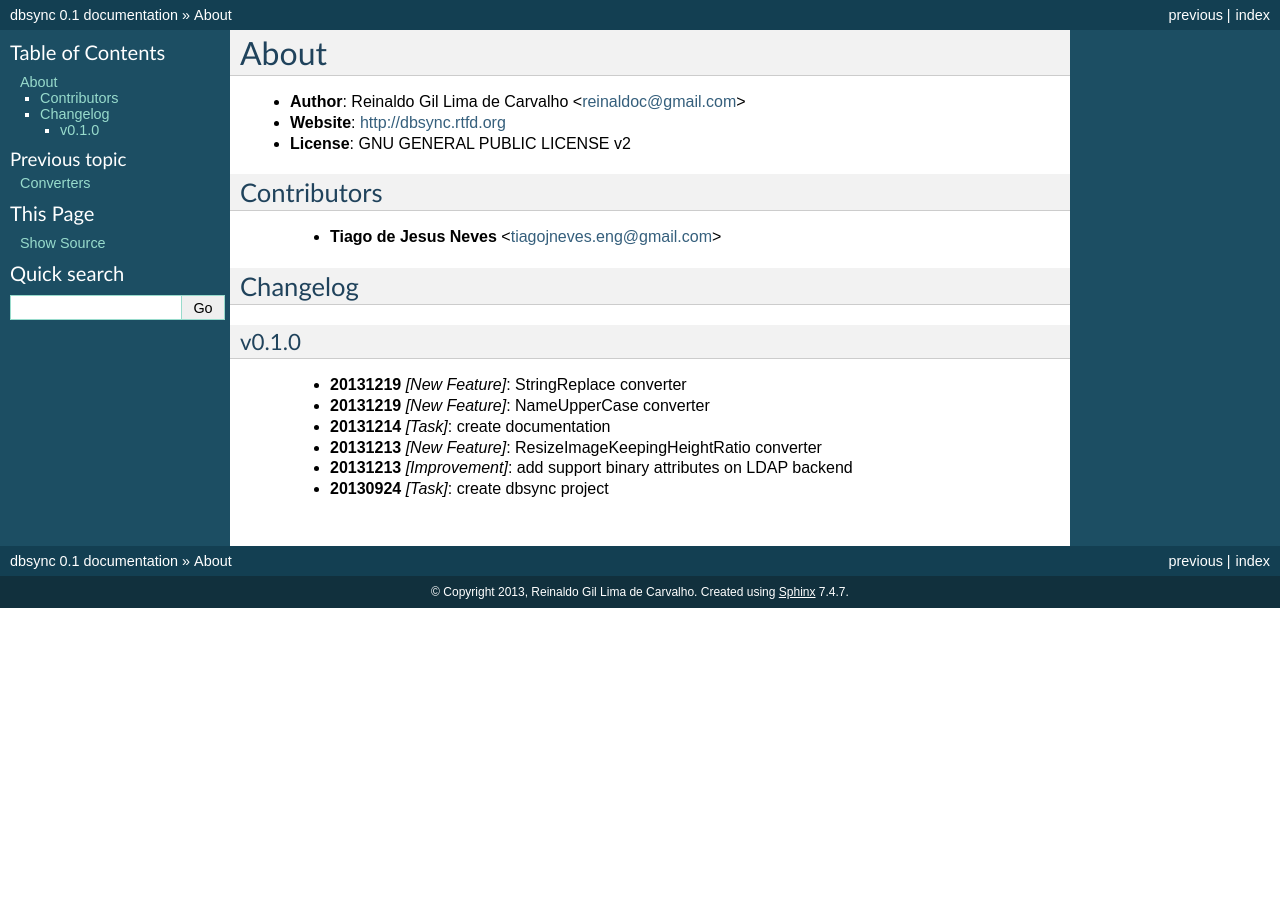
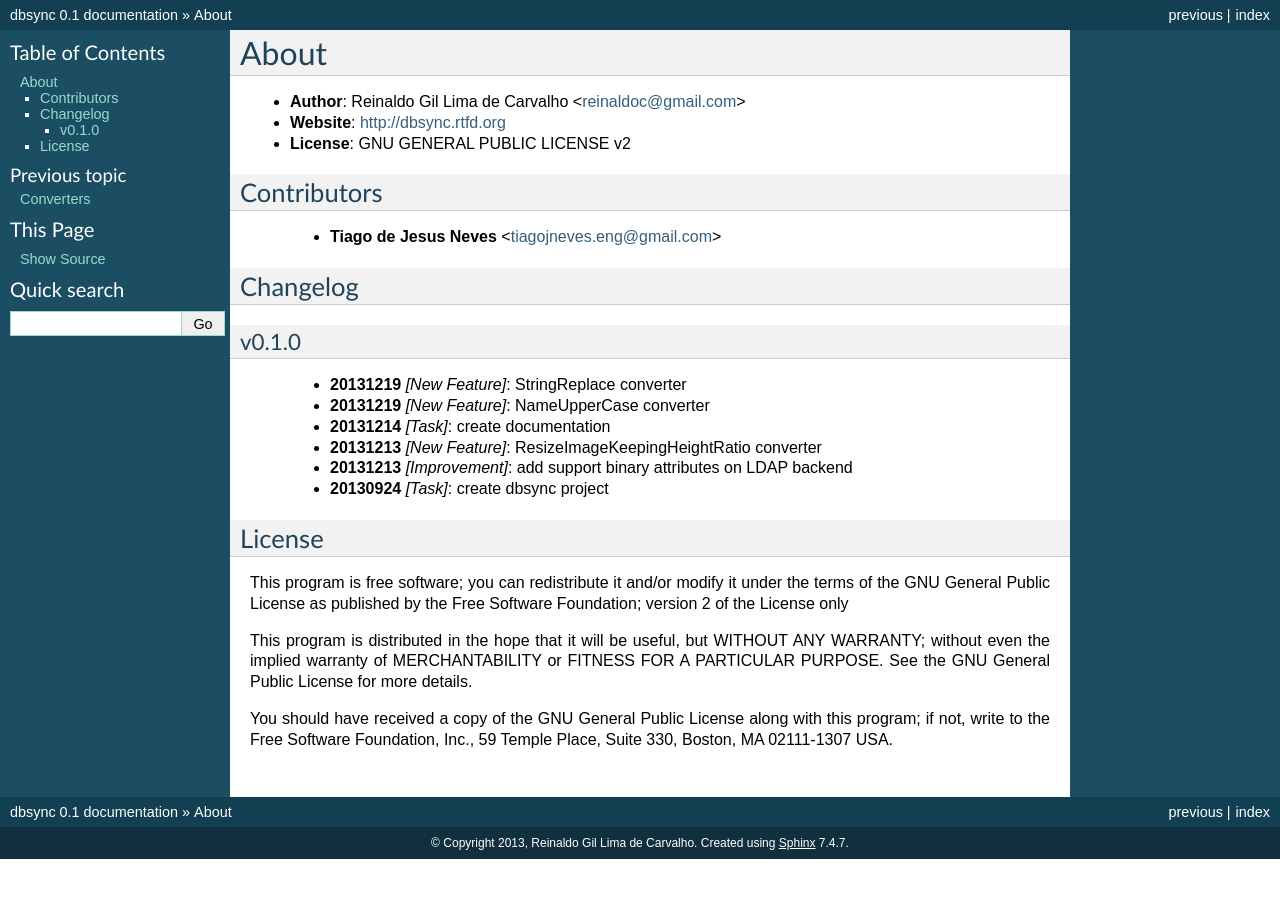
Before and after one commit to reinaldoc/dbsync, a Sphinx documentation site: the page built from docs/89_about.rst, in a window 1280 px wide. Built offline with Sphinx 7.4.7, drawn with Linux system fonts in a browser that asks for light colours.

Commit message:
update about chapter documentation

```diff
--- a/docs/89_about.rst
+++ b/docs/89_about.rst
@@ -25,3 +25,19 @@ v0.1.0
     * **20131213** *[New Feature]*: ResizeImageKeepingHeightRatio converter
     * **20131213** *[Improvement]*: add support binary attributes on LDAP backend
     * **20130924** *[Task]*: create dbsync project
+
+License
+=======
+
+This program is free software; you can redistribute it and/or modify
+it under the terms of the GNU General Public License as published by
+the Free Software Foundation; version 2 of the License only
+
+This program is distributed in the hope that it will be useful,
+but WITHOUT ANY WARRANTY; without even the implied warranty of
+MERCHANTABILITY or FITNESS FOR A PARTICULAR PURPOSE.  See the
+GNU General Public License for more details.
+
+You should have received a copy of the GNU General Public License
+along with this program; if not, write to the Free Software
+Foundation, Inc., 59 Temple Place, Suite 330, Boston, MA  02111-1307  USA.
```
